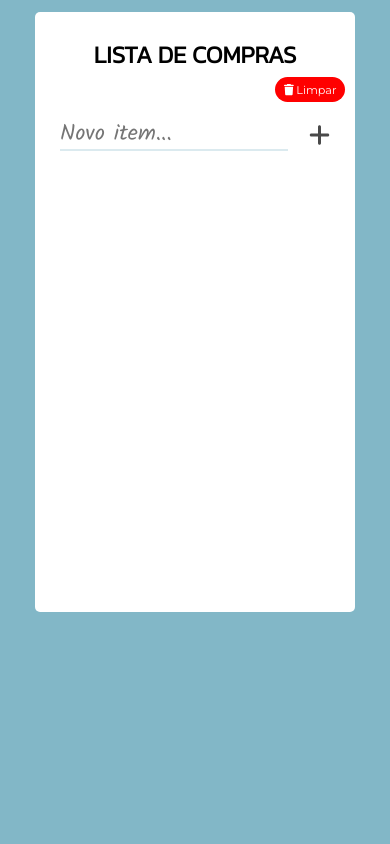
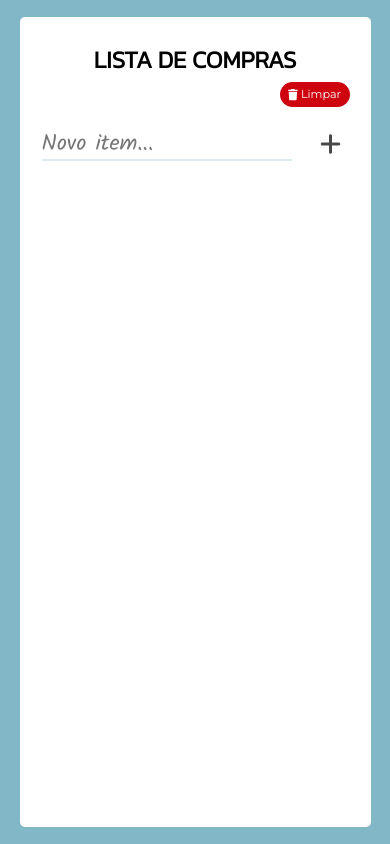
Before and after one commit to Vinicius1998ls/Lista_de_compras, a React (Create React App) app: page / in a window 390 px wide. Built offline with nearby package versions, Linux system fonts and the light colour scheme.

Commit message:
Melhorias na responsividade

```diff
--- a/src/components/ClearButton.css
+++ b/src/components/ClearButton.css
@@ -1,13 +1,14 @@
 .button-line{
     display: flex;
     justify-content: flex-end;
+    height: 30px
 }
 
 
 button {
     height: 25px;
     width: 70px;
-    background-color: red;
+    background-color: #CE050F;
     color: white;
     border: none;
     border-radius: 20px;
@@ -18,10 +19,11 @@ button {
 
 @media (max-width: 650px) {
     .button-line {
-        margin-top: 5px;
+        width: 94%;
+        margin: 5px 1% 0 1%;
     }
 
     button {
-        margin-right: 10px;
+        margin-right: 1%;
     }
 }
--- a/src/components/ShoppingList.css
+++ b/src/components/ShoppingList.css
@@ -84,6 +84,11 @@ input:focus {
     font-size: 1.5rem;
 }
 
+ul {
+    max-height: 70vh;
+    overflow-x: scroll;
+}
+
 @media (max-width: 1200px) {
     .items {
         width: 700px;
@@ -106,10 +111,30 @@ input:focus {
 
 @media (max-width: 650px) {
     .items {
-        width: 300px;
+        width: 94%;
+        margin: 0 2%;
     }
 
     .new-item {
-        width: 300px;
+        width: 94%;
+        margin: 15px 2%;
     }
 }
+
+@media (max-height: 590px) {
+    ul {
+        max-height: 60vh;
+    }
+}
+
+@media (max-height: 450px) {
+    ul {
+        max-height: 50vh;
+    }
+}
+
+@media (max-height: 350px) {
+    ul {
+        max-height: 35vh;
+    }
+}
--- a/src/components/ShoppingList.jsx
+++ b/src/components/ShoppingList.jsx
@@ -126,7 +126,7 @@ export default function ShoppingList() {
     return (
       <>
         {clearList()}
-        <ul>{createItem()}</ul>
+        <ul className="teste">{createItem()}</ul>
         {inputItem()}
       </>
     )
--- a/src/index.css
+++ b/src/index.css
@@ -2,25 +2,19 @@ body{
     background-color: #82B7C7;
 }
 
-/* @media (max-width: 650px) {
-    body {
-        background-color: white;
-    }
-} */
-
 #root{
     background-color: white;
-    margin-top: 25px;
-    min-height: 600px;
     border-radius: 5px;
+    height: 96vh;
+    margin: 2vh 0 2vh 0
 }
 
 h1 {
     margin-top: 25px;
 }
 
-@media(max-width: 1200px) {
+@media(max-width: 650px) {
     #root {
-        margin-top: 12px;
+        width: 90%;
     }
 }
```
